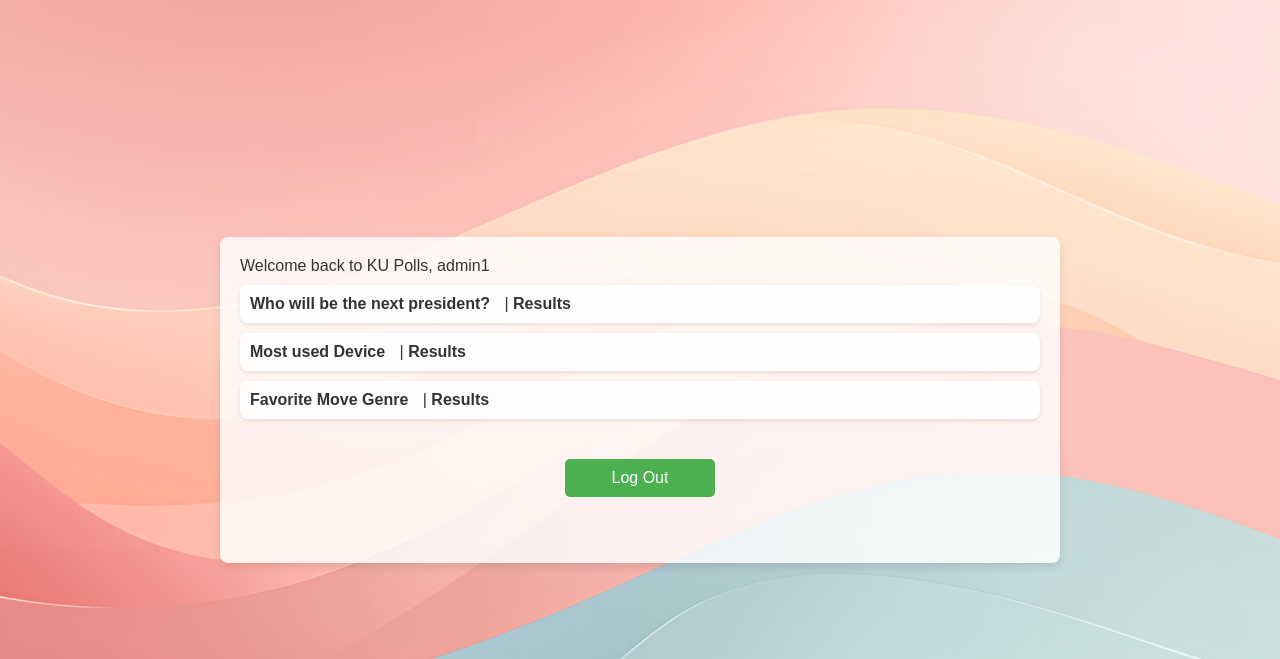
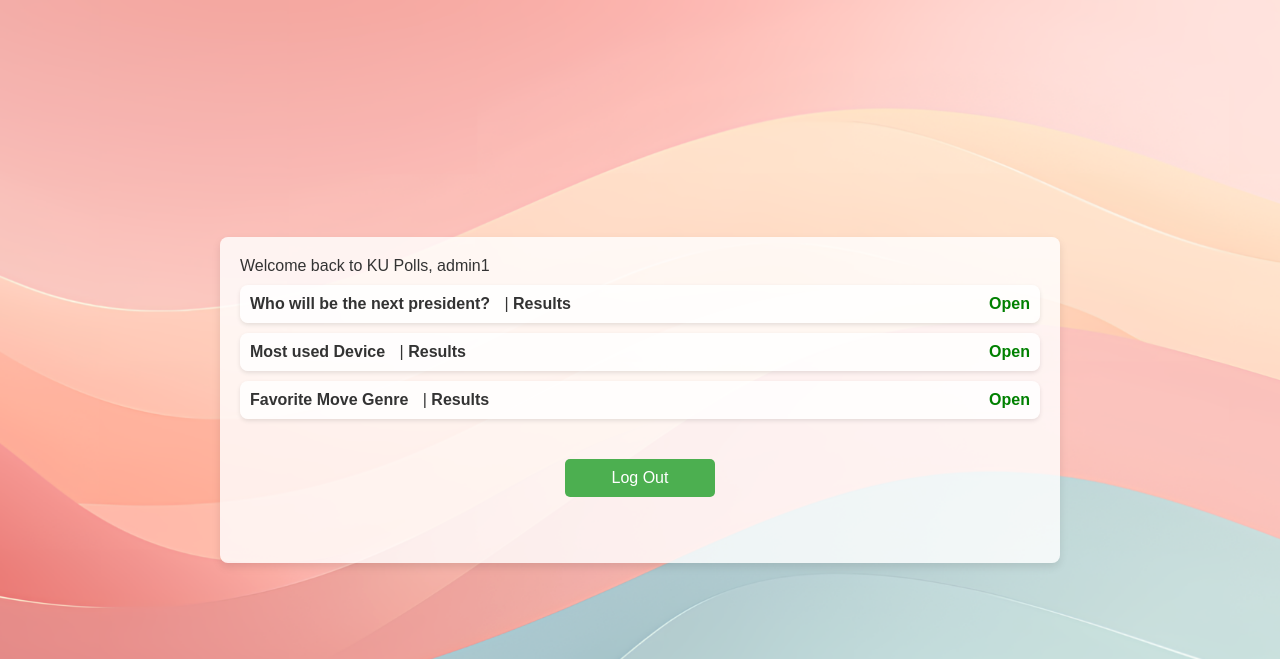
Before and after one commit to Mamajin/ku-polls, a Django app: page /polls/ in a window 1280 px wide. Shown: the top 659 px of the page. Run offline with Django 5.2, Linux system fonts and the light colour scheme; a user stored in the database is signed in; data comes from the database, SQL or seed files in the repository.

Commit message:
Poll status added to code, README.md added demo users

```diff
--- a/polls/static/polls/style.css
+++ b/polls/static/polls/style.css
@@ -177,3 +177,12 @@ li a:hover {
         font-size: 1.5em;
     }
 }
+
+.status {
+    font-weight: bold;
+    color: green;
+}
+
+.status.closed {
+    color: red;
+}
--- a/polls/templates/polls/index.html
+++ b/polls/templates/polls/index.html
@@ -17,9 +17,18 @@
             {% if latest_question_list %}
                 <ul>
                 {% for question in latest_question_list %}
-                    <li>
-                        <a href="{% url 'polls:detail' question.id %}">{{ question.question_text }}</a>
-                        | <a href="{% url 'polls:results' question.id %}">Results</a>
+                    <li style="display: flex; justify-content: space-between; align-items: center;">
+                        <div>
+                            <a href="{% url 'polls:detail' question.id %}">{{ question.question_text }}</a>
+                            | <a href="{% url 'polls:results' question.id %}">Results</a>
+                        </div>
+                        <span class="status">
+                            {% if question.can_vote %}
+                                Open
+                            {% else %}
+                                Closed
+                            {% endif %}
+                        </span>
                     </li>
                 {% endfor %}
                 </ul>
```
Also changed, not shown: README.md.
